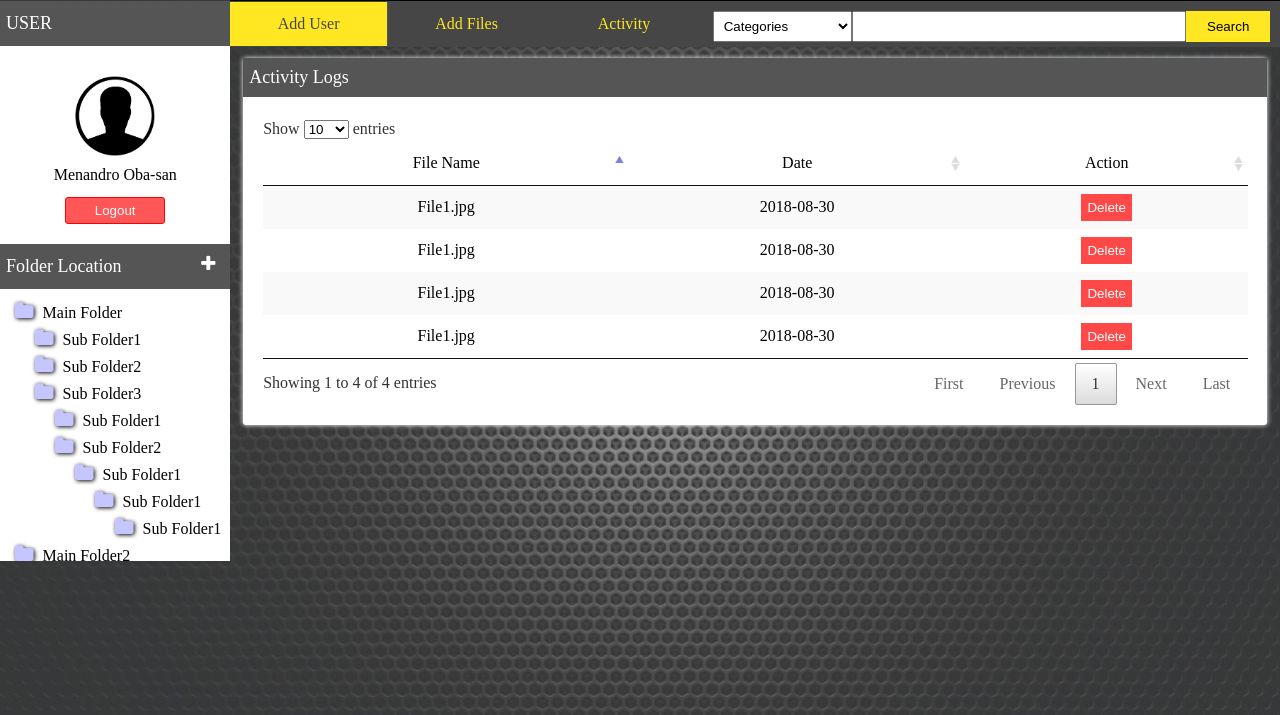
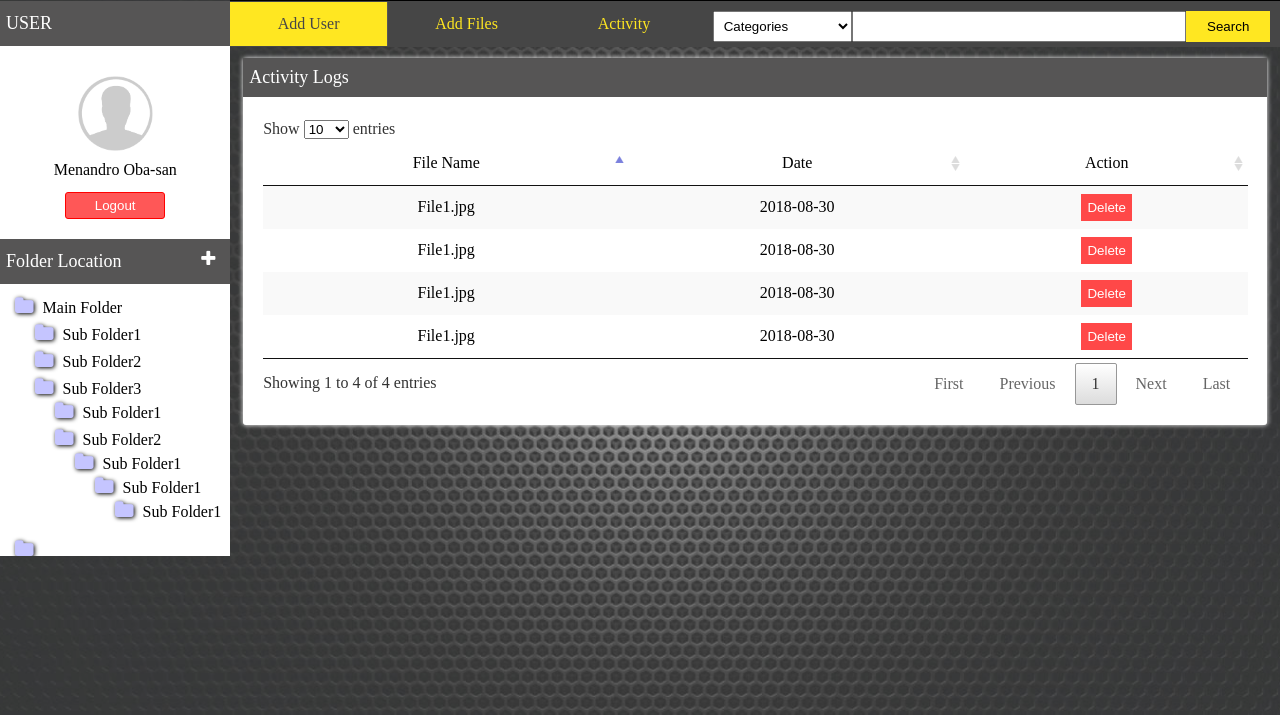
Before and after one commit to DJDigo/data_archiving, a CakePHP app: the page made by app/View/Pages/activity.ctp in a window 1280 px wide. Shown: the part 85-800 px from the top of the page. Run offline with PHP 8.4 and a stand-in for CakePHP, Linux system fonts and the light colour scheme; the template is opened without the code that fills it, so the values that code supplies are empty; some libraries are stand-ins or nearby versions.

Commit message:
ako develop

```diff
--- a/app/View/Elements/sidebar.ctp
+++ b/app/View/Elements/sidebar.ctp
@@ -16,49 +16,39 @@
         <i class="fa icon-plus sidebar-add" title="Create Main Folder"></i>
     </div>
     <div class="sidebar-treeview">
-        <div class="sidebar-treeview-wrapper">
+        <div class="sidebar-treeview-wrapper" oncontextmenu="return false;">
             <div class="sidebar-list-main">
                 <div class="sidebar-item">
                     <i class="fa icon-folder-close sidebar-folder-icon"></i>
-                    <span>Main Folder</span>
+                    <div class="sidebar-text">Main Folder</div>
                 </div>
-                <div class="sidebar-sublist">
+                <div class="sidebar-item-sub">
+                    <i class="fa icon-folder-close sidebar-folder-icon"></i>
+                    <div class="sidebar-text">Sub Folder1</div>
+                </div>
+                <div class="sidebar-item-sub">
+                    <i class="fa icon-folder-close sidebar-folder-icon"></i>
+                    <div class="sidebar-text">Sub Folder2</div>
+                </div>
+                <div class="sidebar-item-sub">
+                    <i class="fa icon-folder-close sidebar-folder-icon"></i>
+                    <div class="sidebar-text">Sub Folder3</div>
                     <div class="sidebar-item-sub">
                         <i class="fa icon-folder-close sidebar-folder-icon"></i>
-                        <span>Sub Folder1</span>
+                        <div class="sidebar-text">Sub Folder1</div>
                     </div>
                     <div class="sidebar-item-sub">
                         <i class="fa icon-folder-close sidebar-folder-icon"></i>
-                        <span>Sub Folder2</span>
-                    </div>
-                    <div class="sidebar-item-sub">
-                        <i class="fa icon-folder-close sidebar-folder-icon"></i>
-                        <span>Sub Folder3</span>
-                    </div>
-                    <div class="sidebar-sublist">
+                        <div class="sidebar-text">Sub Folder2</div>
                         <div class="sidebar-item-sub">
                             <i class="fa icon-folder-close sidebar-folder-icon"></i>
-                            <span>Sub Folder1</span>
-                        </div>
-                        <div class="sidebar-item-sub">
-                            <i class="fa icon-folder-close sidebar-folder-icon"></i>
-                            <span>Sub Folder2</span>
-                        </div>
-                        <div class="sidebar-sublist">
+                            <div class="sidebar-text">Sub Folder1</div>
                             <div class="sidebar-item-sub">
                                 <i class="fa icon-folder-close sidebar-folder-icon"></i>
-                                <span>Sub Folder1</span>
-                            </div>
-                            <div class="sidebar-sublist">
+                                <div class="sidebar-text">Sub Folder1</div>
                                 <div class="sidebar-item-sub">
                                     <i class="fa icon-folder-close sidebar-folder-icon"></i>
-                                    <span>Sub Folder1</span>
-                                </div>
-                                <div class="sidebar-sublist">
-                                    <div class="sidebar-item-sub">
-                                        <i class="fa icon-folder-close sidebar-folder-icon"></i>
-                                        <span>Sub Folder1</span>
-                                    </div>
+                                    <div class="sidebar-text">Sub Folder1</div>
                                 </div>
                             </div>
                         </div>
@@ -68,12 +58,12 @@
             <div class="sidebar-list-main">
                 <div class="sidebar-item">
                     <i class="fa icon-folder-close sidebar-folder-icon"></i>
-                    <span>Main Folder2</span>
+                    <div>Main Folder2</div>
                 </div>
                 <div class="sidebar-sublist">
                     <div class="sidebar-item-sub">
                         <i class="fa icon-folder-close sidebar-folder-icon"></i>
-                        <span>Sub Folder1</span>
+                        <div class="sidebar-text">Sub Folder1</div>
                     </div>
                 </div>
             </div>
--- a/app/webroot/css/style.css
+++ b/app/webroot/css/style.css
@@ -337,9 +337,10 @@
 }
 
 .sidebar-user-image img {
-    width: 80px;
-    height: 80px;
+    width: 75px;
+    height: 75px;
     object-fit: cover;
+    opacity: 0.2;
 }
 
 .sidebar-user-image span {
@@ -738,14 +739,24 @@
 
 .sidebar-item-sub {
     padding-bottom: 3px;
+    padding-left: 20px;
     position: relative;
+    cursor: pointer;
 }
 .sidebar-input {
     display: block;
     margin-left: 20px;
     padding: 5px;
+    width: 150px;
 }
-
+.sidebar-text {
+    display: inline-block;
+}
+div[contenteditable=true] {
+    border: 1px solid #ccc;
+    padding-left: 5px;
+    width: initial;
+}
 .tooltip {
     position: fixed;
     background: #fff;
--- a/app/webroot/js/common.js
+++ b/app/webroot/js/common.js
@@ -61,29 +61,72 @@
                             <span id="delete">Delete</span>
                         </div>
                     </div>`;
-    const addInput = `<input type="text" class="sidebar-input" autofocus>`;
-    let clickedFolder = '';
+    const addInput = `<input type="text" class="sidebar-input" value="New Folder" autofocus>`;
+    let clickedFolder;
 
-    $('.sidebar-item, .sidebar-item-sub').bind("contextmenu",function(e) {
+    $('html').delegate('.sidebar-item, .sidebar-item-sub', 'mousedown', function(e) {
+        if(e.which == 3) {
+            clickedFolder = $(this);
             $('.sidebar-item, .sidebar-item-sub').find('.tooltip').remove();
             let tooltipPosition = $(this).offset().top + 25;
             $(this).append(tooltip);
-        clickedFolder = $(this);
             $('.tooltip').css({
                 top: tooltipPosition + 'px'
             });
             return false;
+        }
     });
+
 
     $('html').delegate('#create','click', function() {
         $('.sidebar-item, .sidebar-item-sub').find('.tooltip').remove();
         $('.sidebar-input').remove();
         $('.sidebar-input').focus();
         clickedFolder.append(addInput);
+        $('.sidebar-input').focus();
     })
 
     $('html').delegate('#delete', 'click', function() {
         clickedFolder.parent().remove();
+    });
+
+    $('html').delegate('#rename', 'click', function() {
+        $('.sidebar-item, .sidebar-item-sub').find('.tooltip').remove();
+        clickedFolder.find('.sidebar-text').attr('contentEditable',true);
+        clickedFolder.find('.sidebar-text').focus();
+    });
+
+    $('html').on('keyup','.sidebar-text[contentEditable]',function(e) {
+        if( e.keyCode == 13 ) {
+            $(this).attr('contentEditable',false);
+        }
+    });
+
+    $('html').on('keyup','.sidebar-input', function(e) {
+        if ( e.keyCode == 13 ) {
+            if ( $(this).val().length > 1 ) {
+                let inputValue = $(this).val();
+                $(this).parent().append('<div class="sidebar-item-sub"><i class="fa icon-folder-close sidebar-folder-icon"></i><div class="sidebar-text">'+ inputValue +'</div></div>');
+                $(this).remove();
+            } else {
+                let inputValue = 'New Folder';
+                $(this).parent().append('<div class="sidebar-item-sub"><i class="fa icon-folder-close sidebar-folder-icon"></i><div class="sidebar-text">'+ inputValue +'</div></div>');
+                $(this).remove();
+            }
+        }
+    });
+
+    $('.sidebar-add').click(function(){
+        let createMainFolder = `
+            <div class="sidebar-list-main">
+                <div class="sidebar-item">
+                    <i class="fa icon-folder-close sidebar-folder-icon"></i>
+                    <span>New Folder</span>
+                </div>
+            </div>
+        `;
+
+        $('.sidebar-treeview-wrapper').append(createMainFolder);
     });
 });
 
```
Lines whose indentation alone changed are shown as unchanged.
